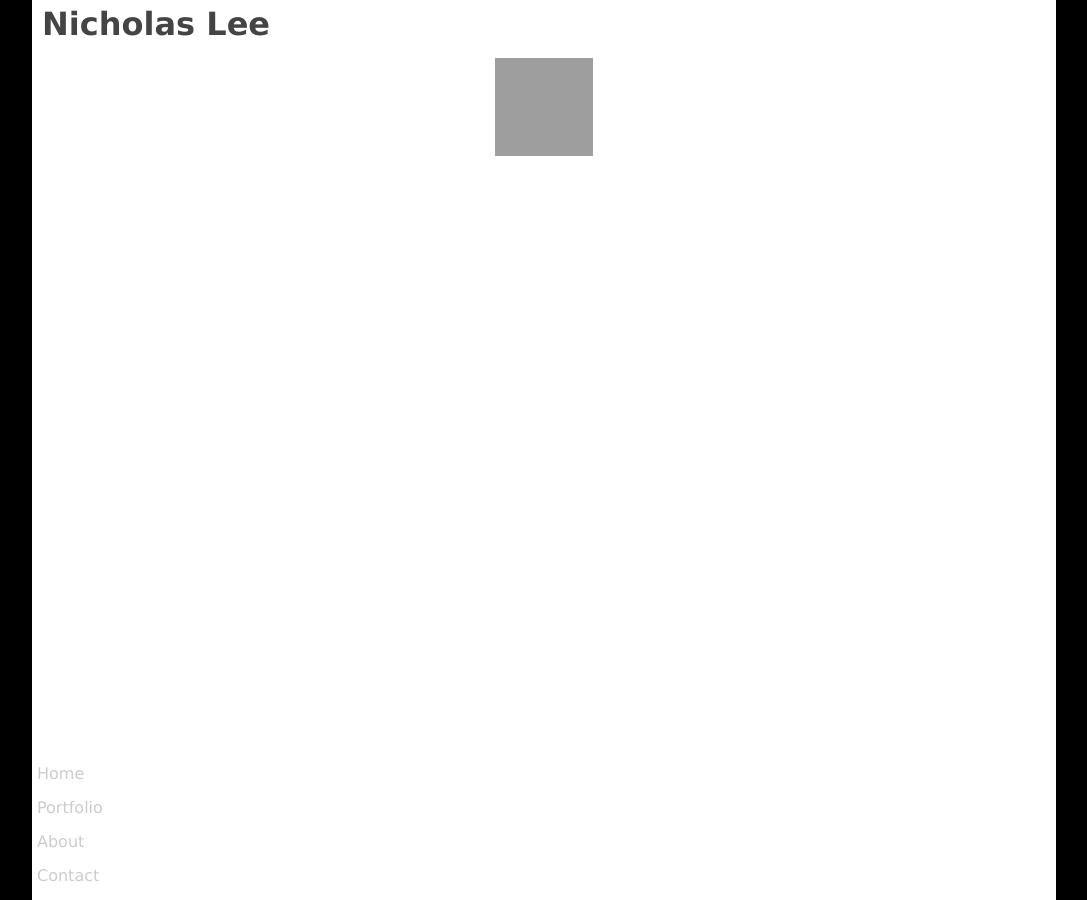
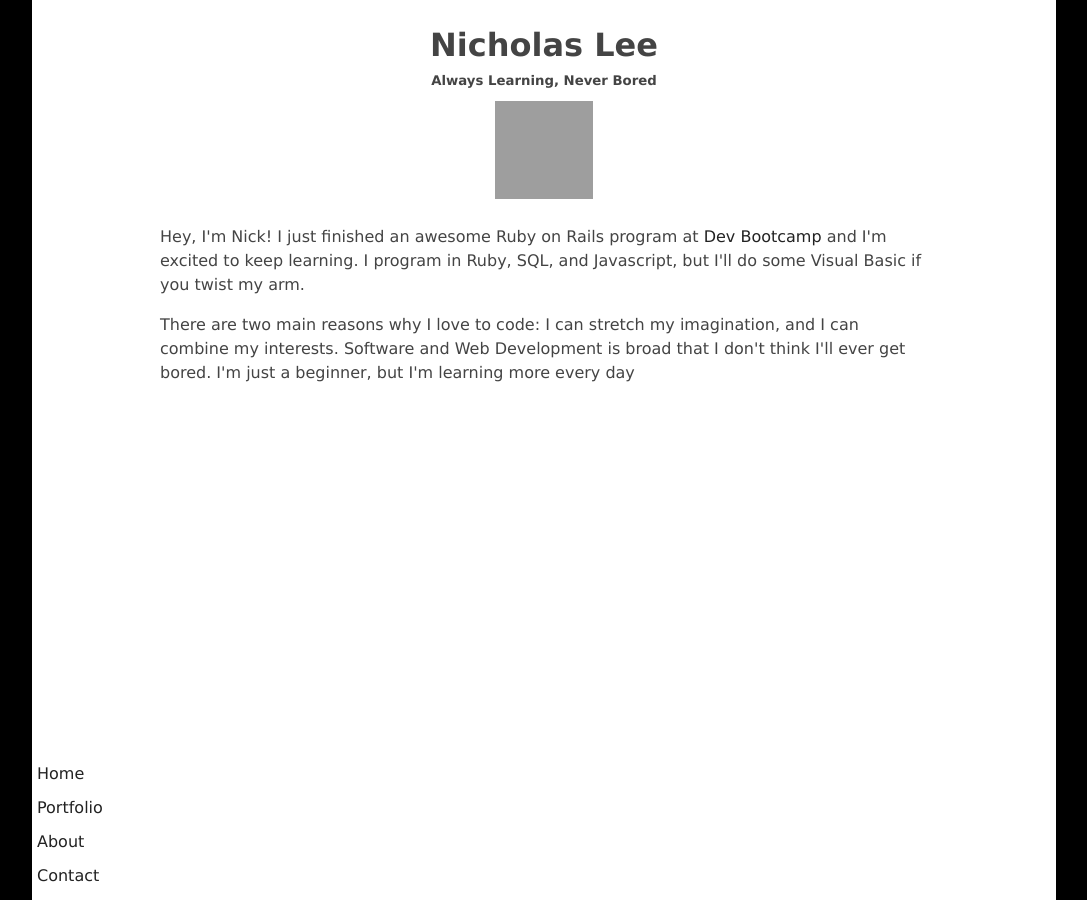
Before and after one commit to leeacto/leeacto.github.io, a Jekyll site: the page built from index.html, in a window 1280 px wide. Shown: the whole page, without its empty margins (96-1183 px from the left). Built offline with Jekyll 4.4.1, drawn with Linux system fonts in a browser that asks for light colours; Markdown is read by kramdown in place of the engine named in the settings; grey boxes are pictures that could not be loaded.

Commit message:
finished bio

```diff
--- a/_layouts/default.html
+++ b/_layouts/default.html
@@ -11,6 +11,7 @@
 
     <header>
       <h1> Nicholas Lee </h1>
+      <h5>Always Learning, Never Bored</h5>
     </header>
 
     {{ content }}
--- a/css/main.css
+++ b/css/main.css
@@ -10,12 +10,17 @@ body {
   margin: 0;
 }
 
+.bio {
+  width: 75%;
+  margin: auto;
+}
+
 ul {
   margin: 0;
   padding: 0;
 }
 a {
-  color: #ccc;
+  color: #222;
   text-decoration: none;
 }
 
@@ -40,8 +45,14 @@ img.gravatar {
 header {
   padding: 0 10px;
   overflow: hidden;
+  text-align: center;
+  margin: 0;
 }
-h1 {
+header h1 {
+  margin-bottom: 2px;
+}
+
+header h5 {
   margin: 0;
 }
 
--- a/index.html
+++ b/index.html
@@ -6,3 +6,16 @@ layout: default
 <div class="content">
   <img class = "gravatar" src="https://secure.gravatar.com/avatar/96817f80875dac68d7368f76ff422397.png?r=PG&d=mm&s=98">
 </div>
+
+<div class="bio">
+  <p>
+    Hey, I'm Nick! I just finished an awesome Ruby on Rails program at <a href="http://devbootcamp.com">Dev Bootcamp</a> and I'm excited to keep learning. I program in Ruby, SQL, and Javascript, but I'll do some Visual Basic if you twist my arm.
+  </p>
+
+  <p>
+    There are two main reasons why I love to code: I can stretch my imagination, and I can combine my interests. Software and Web Development is broad that I don't think I'll ever get bored. I'm just a beginner, but I'm learning more every day
+  </p>
+</div>
+
+<div class = "projects">
+  </div>
```
